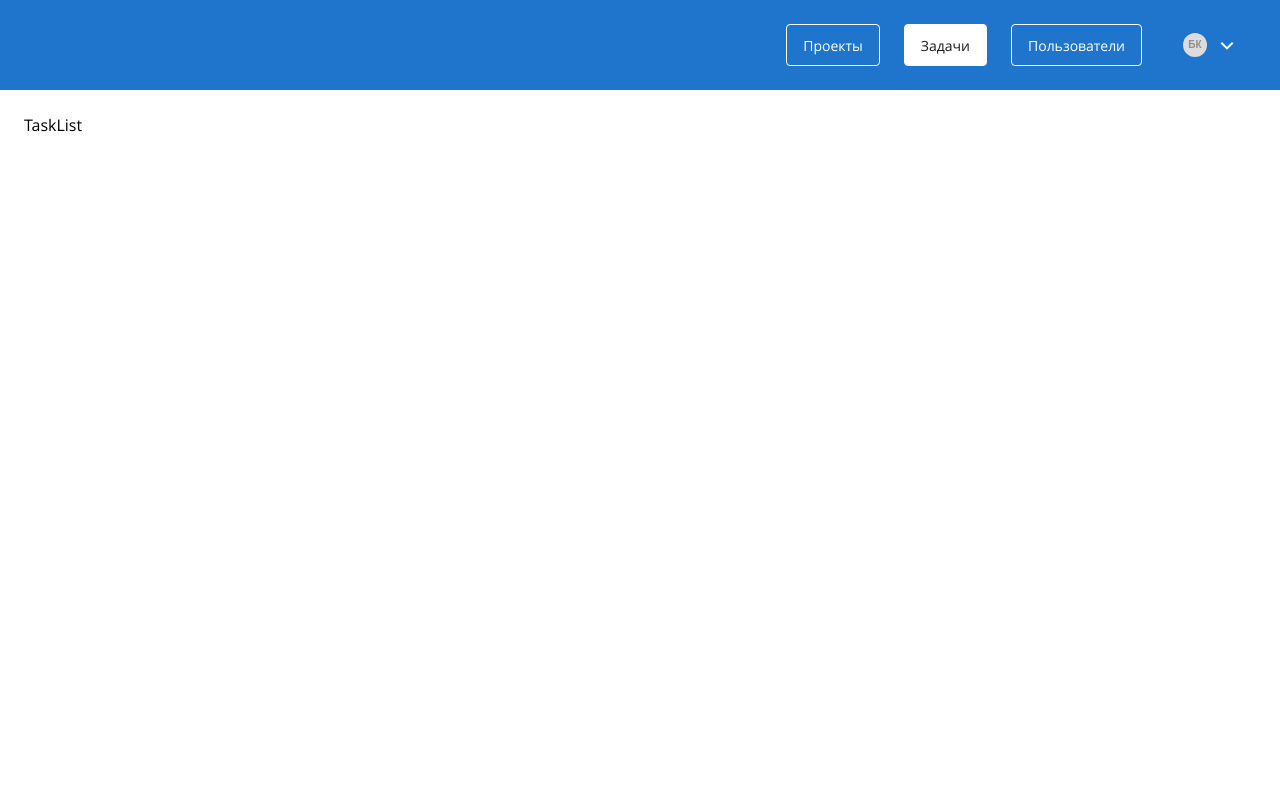
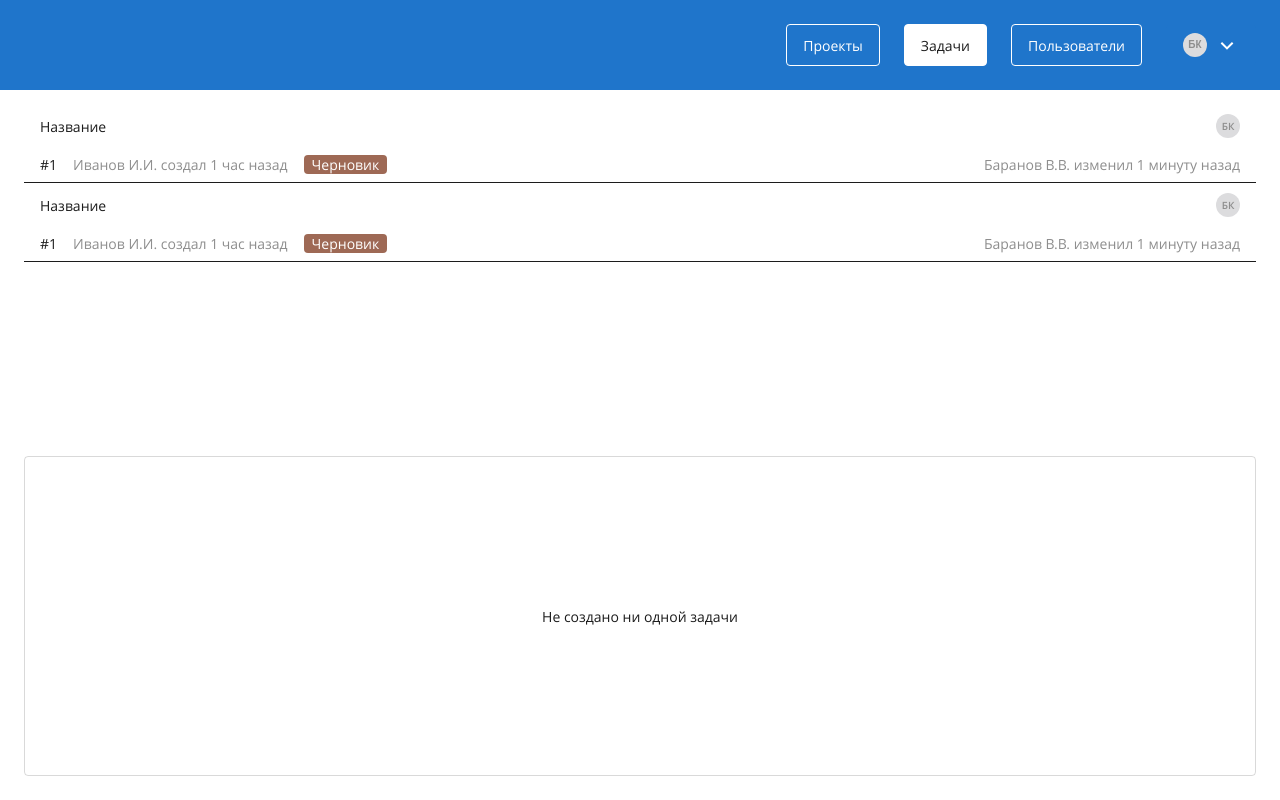
Before and after one commit to BKonstantine/task_management_system, a Vue app: page /tasks in a window 1280 px wide. Built offline with nearby package versions, Linux system fonts and the light colour scheme.

Commit message:
feat: НАстроить список задач

```diff
--- a/src/components/UI/TaskItem.vue
+++ b/src/components/UI/TaskItem.vue
@@ -3,20 +3,22 @@
     <div class="task-item__container">
       <div class="task-item__header">
         <p class="task-item__title">
-          Text is too long. Очень длинное название проекта, создано специального
-          для того чтоб не вместилось в одну строку, что позволит проверить не
-          ломается ли верстка.
+          {{ taskData.title }}
         </p>
         <UserAvatar alt="Бузунов Константин Андреевич" />
       </div>
       <div class="task-item__footer">
-        <span class="task-item__info task-item__info_color_primary"> #1 </span>
+        <span class="task-item__info task-item__info_color_primary">
+          {{ taskData.number }}
+        </span>
         <span class="task-item__info task-item__info_color_disabled">
-          Иванов И.И. создал 1 час назад
+          {{ taskData.created }}
         </span>
-        <span class="task-item__info task-item_type_status"> Черновик </span>
+        <span class="task-item__info task-item_type_status">
+          {{ taskData.status }}
+        </span>
         <span class="task-item__info task-item__info_color_disabled">
-          Баранов В.В. изменил 1 минуту назад
+          {{ taskData.changed }}
         </span>
       </div>
     </div>
@@ -60,12 +62,28 @@ export default {
       this.setting = !this.setting;
       this.dropDown = !this.dropDown;
     },
-    hideAll(event) {
-      const isButton = event.target.closest(".button");
-      if (!isButton) {
-        this.setting = false;
-        this.dropDown = false;
-      }
+    hideDropDown() {
+      this.setting = false;
+      this.dropDown = false;
+    },
+  },
+  props: {
+    taskData: {
+      title: {
+        type: String,
+      },
+      number: {
+        type: String,
+      },
+      status: {
+        type: String,
+      },
+      created: {
+        type: String,
+      },
+      changed: {
+        type: String,
+      },
     },
   },
 };
@@ -83,11 +101,11 @@ export default {
 
   &__container {
     width: 100%;
-    @include flex-settin(column, _, space-between);
+    @include flex-setting(column, _, space-between);
   }
 
   &__header {
-    @include flex-settin(_, center, space-between);
+    @include flex-setting(_, center, space-between);
   }
 
   &__title {
@@ -105,7 +123,7 @@ export default {
   }
 
   &__footer {
-    @include flex-settin(_, _, _, 16px);
+    @include flex-setting(_, _, _, 16px);
   }
 
   &__info {
--- a/src/views/TaskList.vue
+++ b/src/views/TaskList.vue
@@ -1,15 +1,72 @@
 <template>
-  <PageContainer><p>TaskList</p></PageContainer>
+  <PageContainer>
+    <ul class="task-list">
+      <TaskItem
+        :taskData="item"
+        :key="index"
+        ref="TaskItem"
+        v-for="(item, index) in taskData"
+      />
+    </ul>
+    <TaskStopper />
+  </PageContainer>
 </template>
 
 <script>
 import PageContainer from "@/components/UI/PageContainer.vue";
+import TaskStopper from "@/components/Stopper/TaskStopper.vue";
+import TaskItem from "@/components/UI/TaskItem.vue";
 export default {
   name: "TaskList",
   components: {
     PageContainer,
+    TaskStopper,
+    TaskItem,
+  },
+  methods: {
+    hideAll(event) {
+      const isButton = event.target.closest("button");
+      const list = this.$refs.TaskItem;
+      if (!isButton) {
+        list.forEach((item) => {
+          item.hideDropDown();
+        });
+      }
+    },
+  },
+  mounted() {
+    document.addEventListener("click", this.hideAll);
+  },
+
+  beforeDestroy() {
+    document.removeEventListener("click", this.hideAll);
+  },
+  data() {
+    return {
+      taskData: [
+        {
+          title: "Название",
+          number: "#1",
+          status: "Черновик",
+          created: "Иванов И.И. создал 1 час назад",
+          changed: "Баранов В.В. изменил 1 минуту назад",
+        },
+        {
+          title: "Название",
+          number: "#1",
+          status: "Черновик",
+          created: "Иванов И.И. создал 1 час назад",
+          changed: "Баранов В.В. изменил 1 минуту назад",
+        },
+      ],
+    };
   },
 };
 </script>
 
-<style lang="scss" scoped></style>
+<style lang="scss" scoped>
+.task-list {
+  height: 100%;
+  @include flex-setting(column, _, _, 10px);
+}
+</style>
```
